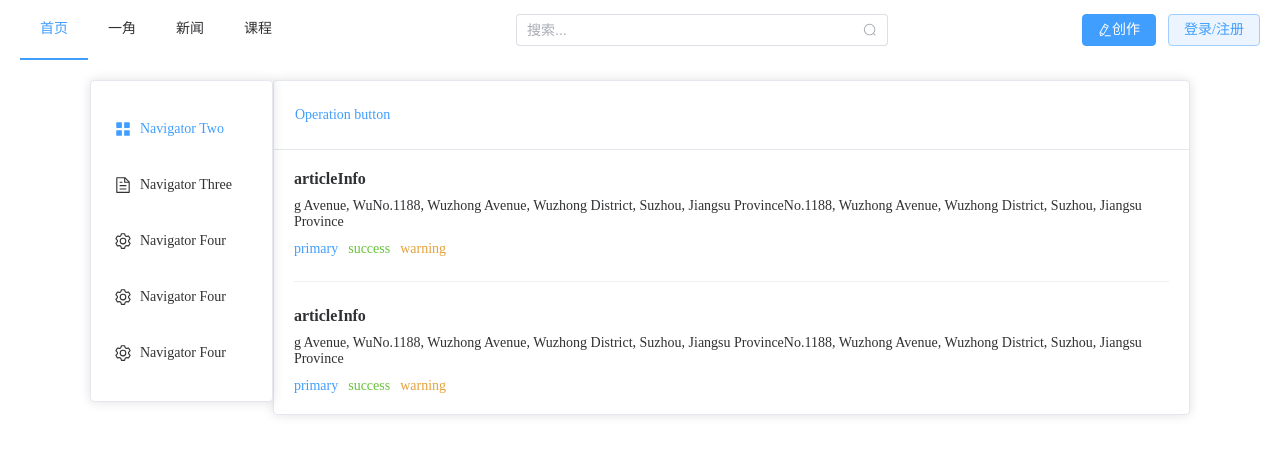
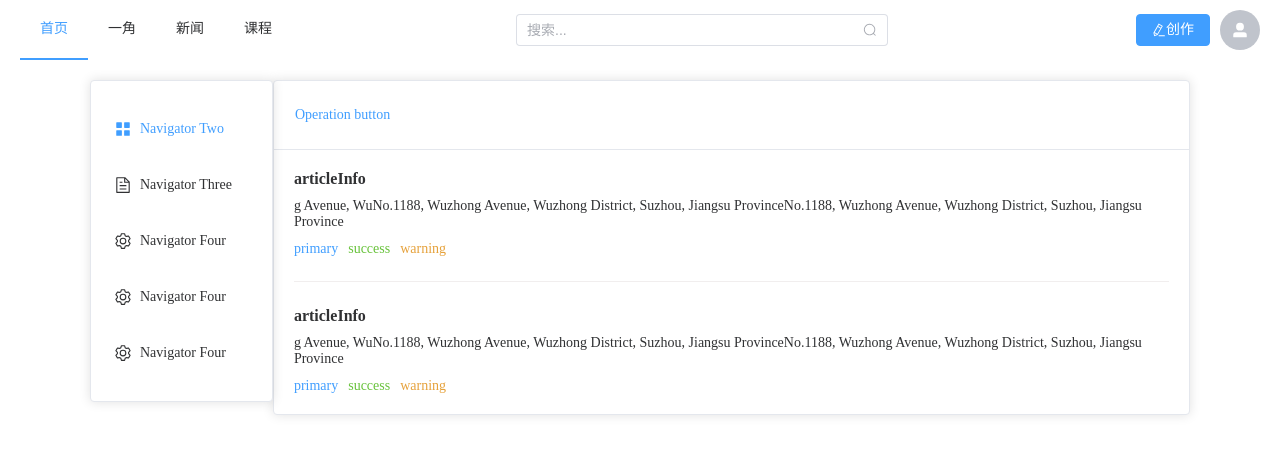
Before and after one commit to 410983459/find-project, a Vue app: page /setting#/comprehensive in a window 1280 px wide. Shown: the top 454 px of the page. Built offline with nearby package versions, Linux system fonts and the light colour scheme.

Commit message:
feat：Add an Avatar Component

```diff
--- a/src/assets/css/reset.css
+++ b/src/assets/css/reset.css
@@ -155,87 +155,122 @@ a:hover img {
 
 
 
-.fs-12{
+.fs-12 {
   font-size: 12px;
 }
-.fs-14{
+
+.fs-14 {
   font-size: 14px;
 }
-.fs-16{
+
+.fs-16 {
   font-size: 16px;
 }
-.fs-18{
+
+.fs-18 {
   font-size: 18px;
 }
-.fw-b{
+
+.fw-b {
   font-weight: bold;
 }
+
 .ta-c {
   text-align: center;
 }
+
 .ta-l {
   text-align: left;
 }
+
 .ta-r {
   text-align: right;
 }
+
 .d-flex {
   display: flex;
 }
-  .jc-c{
+
+.jc-c {
   justify-content: center;
 }
-  .jc-sb{
+
+.jc-sb {
   justify-content: space-between;
 }
-  .jc-sa{
+
+.jc-sa {
   justify-content: space-around;
 }
-  .ai-c{
+
+.jc-fe {
+  justify-content: flex-end;
+}
+
+.jc-fs {
+  justify-content: flex-start;
+}
+
+.ai-c {
   align-items: center;
 }
+
 .pa-0 {
   padding: 0;
 }
+
 .pa-2 {
   padding: 10px;
 }
-  .px-2{
+
+.px-2 {
   padding: 10px 0;
 }
-  .py-2{
+
+.py-2 {
   padding: 0 10px;
 }
+
 .pt-2 {
   padding-top: 10px;
 }
+
 .pr-2 {
   padding-right: 10px;
 }
+
 .pl-2 {
   padding-left: 10px;
 }
+
 .pb-2 {
   padding-bottom: 10px;
 }
+
 .pa-4 {
   padding: 20px;
 }
-  .px-4{
+
+.px-4 {
   padding: 20px 0;
 }
-  .py-4{
+
+.py-4 {
   padding: 0 20px;
 }
+
 .pt-4 {
   padding-top: 20px;
 }
+
 .pr-4 {
   padding-right: 20px;
 }
+
 .pl-4 {
   padding-left: 20px;
 }
+
 .pb-4 {
   padding-bottom: 20px;
 }
@@ -243,27 +278,35 @@ a:hover img {
 .ma-0 {
   margin: 0;
 }
+
 .mt-2 {
   margin-top: 10px;
 }
+
 .mr-2 {
   margin-right: 10px;
 }
+
 .ml-2 {
   margin-left: 10px;
 }
+
 .mb-2 {
   margin-bottom: 10px;
 }
+
 .mt-4 {
   margin-top: 20px;
 }
+
 .mr-4 {
   margin-right: 20px;
 }
+
 .ml-4 {
   margin-left: 20px;
 }
+
 .mb-4 {
   margin-bottom: 20px;
 }
--- a/src/components/basic/pageConfig.ts
+++ b/src/components/basic/pageConfig.ts
@@ -2,11 +2,11 @@
  * @Author: ZhouCong
  * @Date: 2022-02-28 09:45:23
  * @LastEditors: ZhouCong
- * @LastEditTime: 2022-03-03 10:36:09
+ * @LastEditTime: 2022-03-03 11:58:33
  * @Description: file content
  * @FilePath: \find-project\src\components\basic\pageConfig.ts
  */
-import { MenuItem, IconItem } from "@/interface/basic";
+import { MenuItem, IconItem, InfoDropdownitem } from "@/interface/basic";
 export const menuList: MenuItem[] = [
   {
     label: "首页",
@@ -52,3 +52,21 @@ export const iconList: IconItem[] = [
     url: require('@/assets/images/wb.png')
   },
 ]
+export const infoDropdownitem: InfoDropdownitem[] = [
+  {
+    label: "写文章",
+    key: "write",
+  },
+  {
+    label: "我的主页",
+    key: "myPage",
+  },
+  {
+    label: "设置",
+    key: "setting",
+  },
+  {
+    label: "退出",
+    key: "exit",
+  },
+]
--- a/src/components/basic/top/personalInfo/index.vue
+++ b/src/components/basic/top/personalInfo/index.vue
@@ -2,29 +2,51 @@
  * @Author: ZhouCong
  * @Date: 2022-02-28 09:45:23
  * @LastEditors: ZhouCong
- * @LastEditTime: 2022-03-01 17:13:49
+ * @LastEditTime: 2022-03-03 13:22:55
  * @Description: file content
  * @FilePath: \find-project\src\components\basic\top\personalInfo\index.vue
 -->
 <template>
-  <div class="personalInfo">
+  <div class="personalInfo d-flex jc-fe ai-c">
     <!-- 未登录状态 -->
-    <el-button type="primary"
-      ><el-icon><edit-pen /></el-icon>创作</el-button
+    <el-button type="primary">
+      <el-icon><edit-pen /></el-icon>创作
+    </el-button>
+    <!-- 登录状态(展示头像和下拉状态) -->
+    <el-dropdown>
+      <span class="el-dropdown-link ml-2">
+        <el-avatar :icon="UserFilled"></el-avatar>
+      </span>
+      <template #dropdown>
+        <el-dropdown-menu>
+          <el-dropdown-item
+            :divided="index === 3"
+            v-for="(item, index) in infoDropdownList"
+            :key="item.key"
+            >{{ item.label }}</el-dropdown-item
+          >
+        </el-dropdown-menu>
+      </template>
+    </el-dropdown>
+    <el-button v-if="false" type="primary" plain @click="login(true)"
+      >登录/注册</el-button
     >
-    <el-button type="primary" plain @click="login(true)">登录/注册</el-button>
   </div>
 </template>
 
 <script lang="ts">
 import { defineComponent, ref, inject } from "vue";
-import { EditPen } from "@element-plus/icons-vue";
+import { EditPen, UserFilled } from "@element-plus/icons-vue";
+import { infoDropdownitem } from "../../pageConfig";
+import { InfoDropdownitem } from "@/interface/basic";
 
 export default defineComponent({
   components: { EditPen },
   setup() {
+    // 显示登录组件
     const login: any = inject("handleLogin");
-    return { login };
+    const infoDropdownList: InfoDropdownitem[] = infoDropdownitem;
+    return { login, UserFilled, infoDropdownList };
   },
 });
 </script>
```
Also changed, not shown: src/interface/basic.ts (+6 -1 lines). Lines whose indentation alone changed are shown as unchanged.
